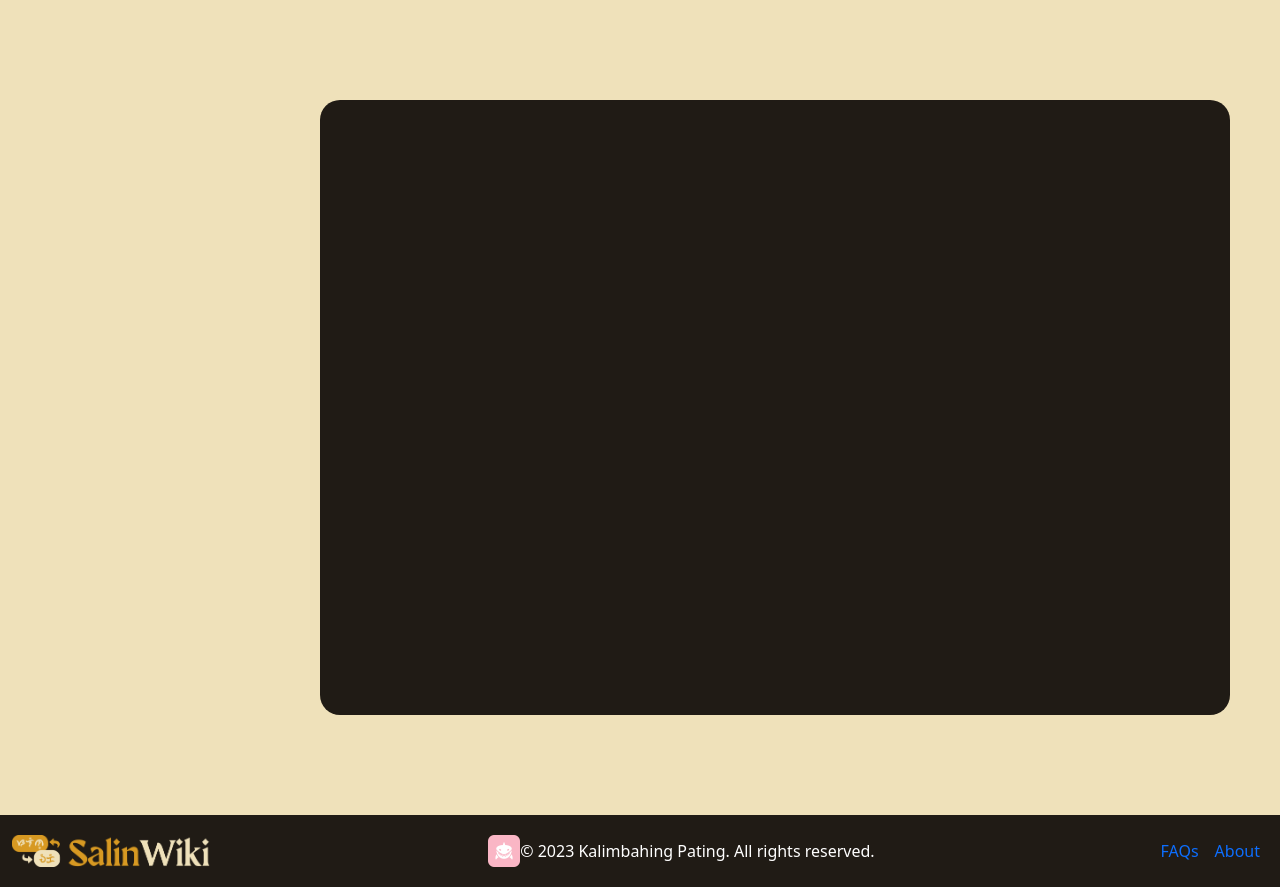
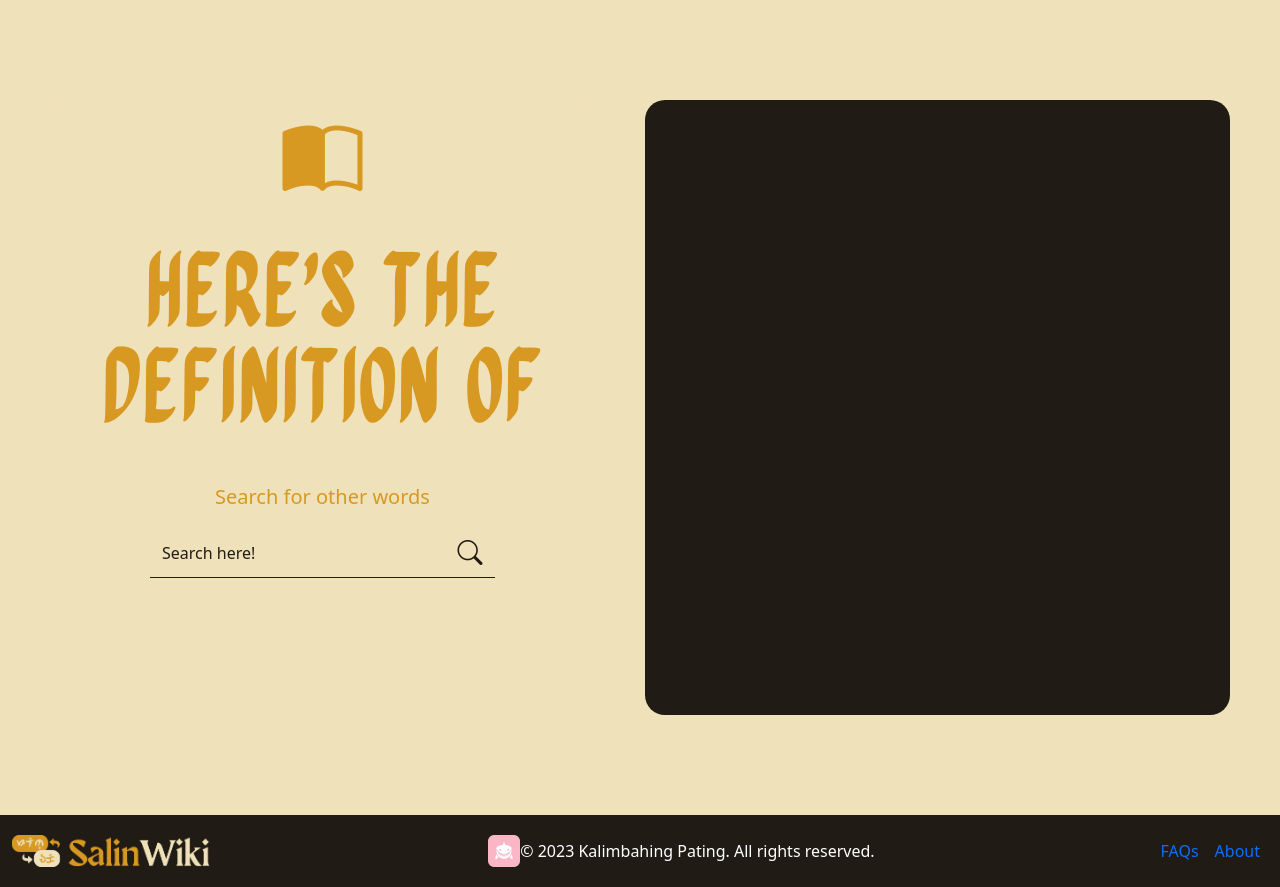
Before and after one commit to clavecillascc/Salin-Wiki, a Flask app: template templates/search.html in a window 1280 px wide. Shown: the part 72-959 px from the top of the page. Run offline with Flask 3, Linux system fonts and the light colour scheme; the template is opened without the code that fills it, so the values that code supplies are empty.

Commit message:
search function in results page

```diff
--- a/app.py
+++ b/app.py
@@ -12,9 +12,11 @@
   else:
     return render_template('0_home.html')
 
-@app.route("/Search_<searched_word>")
+@app.route("/Search_<searched_word>", methods=["POST", "GET"])
 def search(searched_word):
   words = load_words_from_db()
+  if request.method == "POST":
+    searched_word = request.form["search"]
   searched_word = searched_word
   return render_template('search.html', searched_word=searched_word, words=words)
 
--- a/static/styles/search.css
+++ b/static/styles/search.css
@@ -32,13 +32,53 @@
 
 /* ALL */
 
-
 .two-columns {
     display: flex;
 }
 
 .column_search {
     flex: 1;
+}
+
+.search-word-container {
+  text-align: center;
+  background-color: #efe1ba;
+  color: #d79922;
+  border-radius:20px;
+  padding: 0px 0px 0px 0px;
+  margin: 100px 50px 100px 50px;
+  height: 615px;
+  width: 615px;
+}
+
+.book{
+  font-size: 80px;
+  color: #d79922;
+}
+
+.here{
+  font-family: Quiapo;
+  color: #d79922;
+  font-size: 100px;
+}
+
+.defi{
+  font-family: Quiapo;
+  color: #d79922;
+  font-size: 100px;
+  margin-top: -70px;
+}
+
+.searched-word{
+  font-family: Quiapo;
+  color: black;
+  font-size: 100px;
+  margin-top: -70px;
+}
+
+.other{
+  color: #d79922;
+  font-size: 20px;
 }
 
 .searched-word-container {
@@ -48,7 +88,7 @@
   padding: 60px 0px 0px 40px;
   margin: 100px 50px 100px 0px;
   height: 615px;
-  width: 910px;
+  width: 615px;
 }
 
 .word {
@@ -80,3 +120,39 @@
   font-size: 20px;
   margin-left: 30px;
 }
+
+/* INPUT AND BUTTON */
+.transparent-search {
+  background-color: transparent;
+  border: none;
+  text-decoration-color: #201b15;
+  border-bottom: 1px solid #201b15;
+  color: #201b15;
+  width: 100%;
+}
+
+.transparent-search::placeholder {
+  color: #201b15;
+}
+
+.transparent-search:active{
+  color: #201b15;
+}
+
+.button {
+  background: transparent;
+  color: #201b15;
+  border-bottom-color:#201b15;
+  font-size: 25px;
+  border: none;
+  border-bottom: 1px solid #201b15;
+}
+
+.button{
+  height: 50px;
+  width: 50px;
+}
+
+.row{
+  margin: 0px 100px 0px 100px;
+}
--- a/templates/search.html
+++ b/templates/search.html
@@ -5,6 +5,7 @@
     <meta name="viewport" content="width=device-width, initial-scale=1">
     <title>Salin Wiki</title>
     <link href="https://cdn.jsdelivr.net/npm/bootstrap@5.3.2/dist/css/bootstrap.min.css" rel="stylesheet" integrity="sha384-T3c6CoIi6uLrA9TneNEoa7RxnatzjcDSCmG1MXxSR1GAsXEV/Dwwykc2MPK8M2HN" crossorigin="anonymous">
+    <link rel="stylesheet" href="https://cdn.jsdelivr.net/npm/bootstrap-icons@1.11.3/font/bootstrap-icons.min.css">
     <link rel="stylesheet" href="{{ url_for('static', filename='styles/search.css') }}">
   </head>
   <body>
@@ -12,11 +13,22 @@
     {% include 'header.html' %}
 
     <div class="two-columns">
-        <div class="column_search">
-
+      <div class="column_search search-word-container">
+        <i class="bi bi-book-half book"></i>
+        <p class="here">HERE'S THE</p>
+        <p class="defi">DEFINITION OF</p>
+        {% for word in words %}
+        {% if word['word'] == searched_word %}
+        <p class="searched-word">"{{ word['word'] }}"</p>
+        {% endif %}
+        {% endfor %}
+        <p class="other">Search for other words</p>
+        <form class="row" action="#" method="post">
+          <input class="transparent-search col" type="text" name="search" placeholder="Search here!">
+          <button class="button" input type="submit" value="submit"><i class="bi bi-search"></i></button>
+        </form>
       </div>
-        <div class="column_search">
-          <div class="searched-word-container">
+      <div class="column_search searched-word-container">
           {% for word in words %}
           {% if word['word'] == searched_word %}
           <div class="word">{{ word['word'] }}</div>
@@ -33,9 +45,6 @@
           {% endfor %}
       </div>
     </div>
-    </div>
-
-
 
     {% include 'footer.html' %}
 
```
Lines whose indentation alone changed are shown as unchanged.
